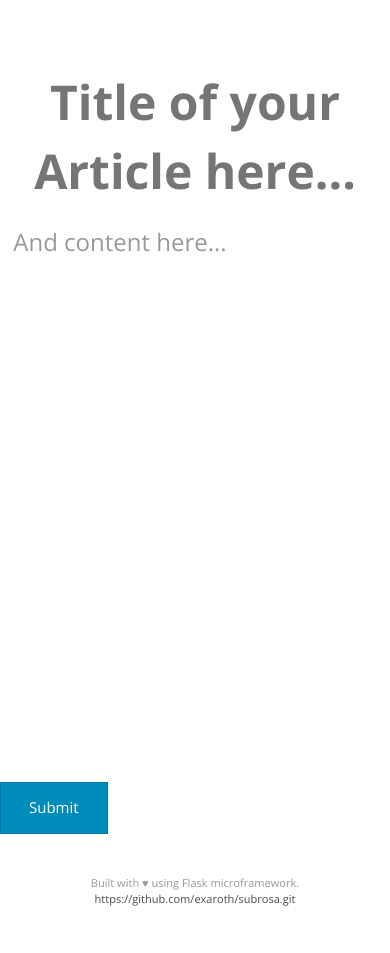
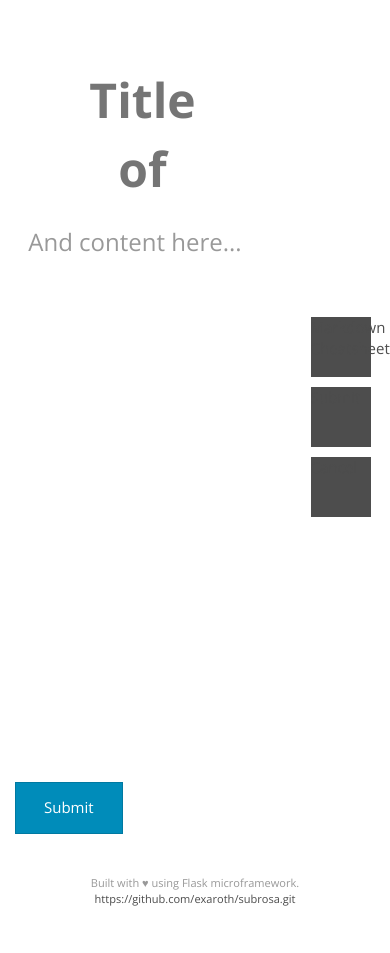
Before and after one commit to exaroth/subrosa, a Flask app: page /create_article in a window 390 px wide. Run offline with Flask 2, Linux system fonts and the light colour scheme; the visitor is signed in with stand-in values (Sample User, id 1).

Commit message:
added buttons to edit article view

```diff
--- a/main/static/src/css/index.less
+++ b/main/static/src/css/index.less
@@ -9,13 +9,15 @@
 	background-image: url("../img/kermit.jpg");
 	background-size: contain;
 	background-position: center center;
-	border: 1px solid rgba(0,0,0,.2);
+	border: 1px solid rgba(0,0,0,.8);
 }
 .header-field .site-title {
 	margin: 1em 0 0.5em 0;
 	font-size: 60px;
 	font-weight: bold;
 	color: @black-80;
+	font-family: sans-serif;
+	padding: 0 2em;
 }
 .header-field {
 	background-color: @black-10;
@@ -23,6 +25,10 @@
 	padding-bottom: 4em;
 	border-bottom: 1px solid @black-60;
 	position: relative;
+	background-image: url("../img/bg.jpg");
+	background-position: center center;
+	background-size: 100%;
+	background-repeat: no-repeat;
 
 }
 
--- a/main/static/src/css/main.css
+++ b/main/static/src/css/main.css
@@ -134,10 +160,37 @@ textarea.article-title {
   font-weight: bold !important;
   width: 100%;
   color: rgba(0, 0, 0, 0.8) !important;
+  overflow-x: hidden;
+  padding: 0 1em;
 }
 .article-entry {
   overflow: hidden;
   margin-top: 3em;
+}
+@media screen and (max-width: 970px) {
+  .article-entry {
+    padding: 0 8em 0 1em;
+  }
+}
+.editing-tools {
+  position: fixed;
+  right: 5%;
+  top: 50%;
+  -webkit-transform: translateY(-50%);
+  -moz-transform: translateY(-50%);
+  -o-transform: translateY(-50%);
+  -ms-transform: translateY(-50%);
+  transform: translateY(-50%);
+}
+.editing-tools a,
+.editing-tools input[type='submit'] {
+  width: 60px;
+  height: 60px;
+  float: left;
+  clear: both;
+  display: block;
+  background-color: #4d4d4d;
+  margin-bottom: 10px;
 }
 .title-img {
   -webkit-border-radius: 50%;
--- a/main/static/src/js/main.js
+++ b/main/static/src/js/main.js
@@ -62,7 +62,17 @@
 // ------------------------------ My code here -----------------------------
 
 
-	$textarea = $("textarea")
+	$textarea = $("textarea");
+    $editForm = $(".edit-article");
+    $updateArticleButton = $(".update-button")
+
+    $updateArticleButton.click(function(e){
+        e.preventDefault();
+        $editForm.submit();
+    })
+
+
+
 	$textarea.autogrow();
 
 })(jQuery);
--- /dev/null
+++ b/main/templates/editing-tools.html
@@ -0,0 +1,7 @@
+<div class="editing-tools">
+
+<a href="depro">Markdown Cheatsheet</a>
+<a href="fundis">Submit</a>
+<a href="clamo">Cancel</a>
+
+</div>
--- a/main/templates/index.html
+++ b/main/templates/index.html
@@ -25,7 +25,6 @@
 
 {% block content %}
 
-<!-- <h2>{{ title }}</h2> -->
 {% with messages = get_flashed_messages() %}
 {% for message in mesages %}
 <div class="alert alert-dismissable alert-danger">
--- a/main/templates/layout.html
+++ b/main/templates/layout.html
@@ -35,8 +35,13 @@
  </div>
 
  	    {% endif %}
+
 	    {% block titlebar %}
 	    {% endblock %}
+
+	    {% block sidebar %}
+	    {% endblock %}
+
 		<div class="row main-matter">
 		    <div class="col-md-8 col-md-offset-2">
 			{% block content %}
--- a/main/templates/new_article.html
+++ b/main/templates/new_article.html
@@ -1,4 +1,7 @@
 {% extends 'layout.html' %}
+
+
+
 
 {% block content %}
 {% if error %}
@@ -21,3 +24,7 @@
 </div>
 
 {% endblock %}
+
+{% block sidebar %}
+ {% include "editing-tools.html" %}
+{% endblock %}
```
Also changed, not shown: other parts of main/static/src/css/main.css (+33 -1 lines), main/static/src/css/article-edit.less (+22 -0 lines), main/static/src/css/article-view.less (+26 -9 lines), main/templates/article_view.html (+11 -0 lines), main/templates/edit_article.html (+13 -6 lines), main/static/src/img/bg.jpg (added).
